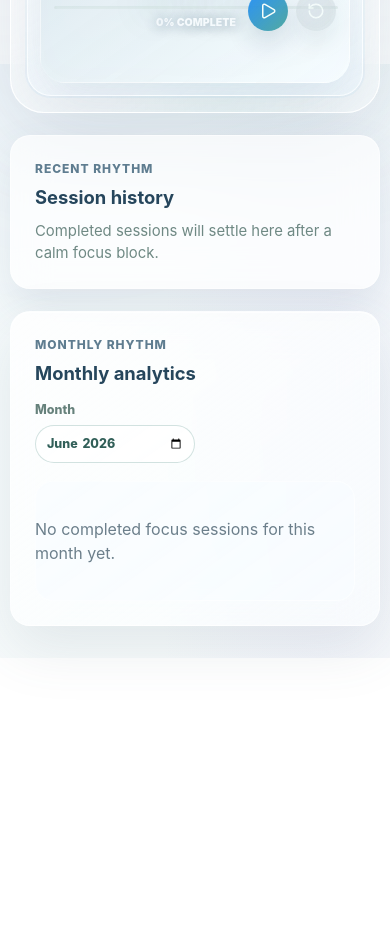
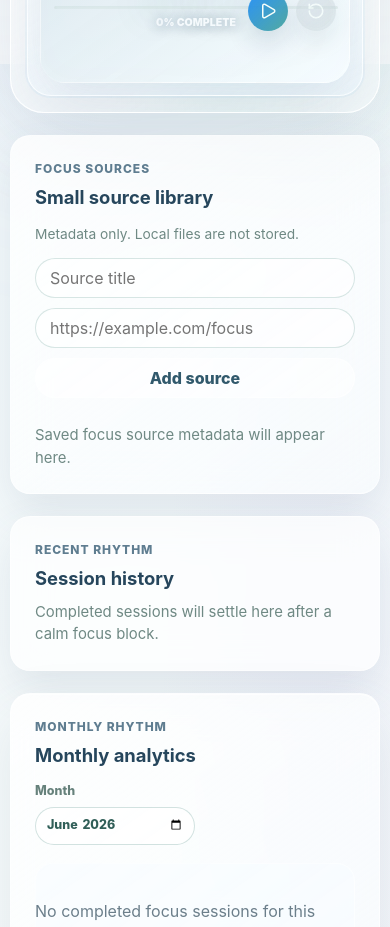
Before and after one commit to Ethan36Z/focusfox, a React (Vite) app: page / in a window 390 px wide. Shown: the part 780-1707 px from the top of the page. Before the commit the page ends 1438 px from the top, so only its background shows below. Built offline with nearby package versions, Linux system fonts and the light colour scheme.

Commit message:
Add tiny focus source library

```diff
--- a/src/App.tsx
+++ b/src/App.tsx
@@ -3,6 +3,7 @@ import { Coffee, Leaf } from 'lucide-react'
 import { DistractionButtons } from './components/DistractionButtons'
 import { DurationSelector } from './components/DurationSelector'
 import { FocusPlayer } from './components/FocusPlayer'
+import { FocusSourceLibrary } from './components/FocusSourceLibrary'
 import { MonthlyAnalytics } from './components/MonthlyAnalytics'
 import { SessionComplete } from './components/SessionComplete'
 import { SessionHistory } from './components/SessionHistory'
@@ -142,6 +143,8 @@ function App() {
         </div>
       </div>
 
+      <FocusSourceLibrary />
+
       {completedSession && showDetails ? (
         <SessionStats session={completedSession} />
       ) : null}
--- /dev/null
+++ b/src/components/FocusSourceLibrary.tsx
@@ -0,0 +1,144 @@
+import { useState, type FormEvent } from 'react'
+import {
+  canHandleExternalLink,
+  createExternalLinkSource,
+} from '../media/adapters/ExternalLinkAdapter'
+import { useMediaStore } from '../store/mediaStore'
+import type { FocusSource, FocusSourceType } from '../types/media'
+
+function formatSourceType(type: FocusSourceType) {
+  const labels: Record<FocusSourceType, string> = {
+    localAudio: 'Local audio',
+    localVideo: 'Local video',
+    youtube: 'YouTube',
+    bilibili: 'Bilibili',
+    bilibiliLive: 'Bilibili live',
+    externalLink: 'External link',
+    freeTubeExternal: 'FreeTube external',
+  }
+
+  return labels[type]
+}
+
+function getSourceDetail(source: FocusSource) {
+  if (source.fileName) {
+    return `${source.fileName} - re-select local file after refresh`
+  }
+
+  return source.url ?? source.notes ?? 'Saved source metadata'
+}
+
+export function FocusSourceLibrary() {
+  const [title, setTitle] = useState('')
+  const [url, setUrl] = useState('')
+  const [error, setError] = useState('')
+  const focusSources = useMediaStore((state) => state.focusSources)
+  const selectedFocusSourceId = useMediaStore(
+    (state) => state.selectedFocusSourceId,
+  )
+  const addFocusSource = useMediaStore((state) => state.addFocusSource)
+  const removeFocusSource = useMediaStore((state) => state.removeFocusSource)
+  const selectFocusSource = useMediaStore((state) => state.selectFocusSource)
+
+  function handleSubmit(event: FormEvent<HTMLFormElement>) {
+    event.preventDefault()
+
+    const trimmedTitle = title.trim()
+    const trimmedUrl = url.trim()
+
+    if (!trimmedTitle || !trimmedUrl) {
+      setError('Add a title and URL.')
+      return
+    }
+
+    if (!canHandleExternalLink(trimmedUrl)) {
+      setError('Use a valid http or https URL.')
+      return
+    }
+
+    addFocusSource({
+      ...createExternalLinkSource(trimmedUrl),
+      title: trimmedTitle.slice(0, 80),
+    })
+    setTitle('')
+    setUrl('')
+    setError('')
+  }
+
+  return (
+    <section
+      className="panel focus-source-library"
+      aria-labelledby="source-library-title"
+    >
+      <div className="source-library-heading">
+        <div>
+          <p className="eyebrow">Focus sources</p>
+          <h2 id="source-library-title">Small source library</h2>
+        </div>
+        <p>Metadata only. Local files are not stored.</p>
+      </div>
+
+      <form className="source-form" onSubmit={handleSubmit}>
+        <input
+          maxLength={80}
+          onChange={(event) => setTitle(event.target.value)}
+          placeholder="Source title"
+          type="text"
+          value={title}
+        />
+        <input
+          onChange={(event) => setUrl(event.target.value)}
+          placeholder="https://example.com/focus"
+          type="url"
+          value={url}
+        />
+        <button className="secondary-button" type="submit">
+          Add source
+        </button>
+      </form>
+
+      {error ? <p className="source-form-error">{error}</p> : null}
+
+      {focusSources.length === 0 ? (
+        <p className="empty-state">
+          Saved focus source metadata will appear here.
+        </p>
+      ) : (
+        <ul className="source-list">
+          {focusSources.map((source) => {
+            const isSelected = source.id === selectedFocusSourceId
+
+            return (
+              <li className={isSelected ? 'selected' : ''} key={source.id}>
+                <div className="source-main">
+                  <strong>{source.title}</strong>
+                  <span>{formatSourceType(source.type)}</span>
+                  <p title={getSourceDetail(source)}>
+                    {getSourceDetail(source)}
+                  </p>
+                </div>
+                <div className="source-actions">
+                  <button
+                    className={isSelected ? 'primary-button' : 'secondary-button'}
+                    disabled={isSelected}
+                    onClick={() => selectFocusSource(source.id)}
+                    type="button"
+                  >
+                    {isSelected ? 'Selected' : 'Select'}
+                  </button>
+                  <button
+                    className="ghost-button"
+                    onClick={() => removeFocusSource(source.id)}
+                    type="button"
+                  >
+                    Remove
+                  </button>
+                </div>
+              </li>
+            )
+          })}
+        </ul>
+      )}
+    </section>
+  )
+}
--- a/src/index.css
+++ b/src/index.css
@@ -1432,6 +1432,132 @@ h2 {
   margin-top: 22px;
 }
 
+.focus-source-library {
+  display: grid;
+  gap: 14px;
+  margin-top: 22px;
+  background:
+    linear-gradient(145deg, rgba(255, 255, 255, 0.72), rgba(248, 253, 255, 0.38)),
+    rgba(255, 255, 255, 0.3);
+}
+
+.source-library-heading {
+  display: flex;
+  justify-content: space-between;
+  gap: 16px;
+  align-items: flex-start;
+}
+
+.source-library-heading p:last-child {
+  max-width: 260px;
+  margin: 0;
+  color: #6f8984;
+  font-size: 0.86rem;
+  text-align: right;
+}
+
+.source-form {
+  display: grid;
+  grid-template-columns: minmax(120px, 0.7fr) minmax(180px, 1fr) auto;
+  gap: 10px;
+}
+
+.source-form input {
+  min-width: 0;
+  min-height: 40px;
+  padding: 0 14px;
+  border: 1px solid rgba(94, 152, 143, 0.24);
+  border-radius: 999px;
+  color: #214842;
+  background: rgba(255, 255, 255, 0.62);
+}
+
+.source-form .secondary-button {
+  min-height: 40px;
+  padding: 0 16px;
+}
+
+.source-form-error {
+  margin: -4px 0 0;
+  color: #8a650f;
+  font-size: 0.86rem;
+  font-weight: 750;
+}
+
+.source-list {
+  display: grid;
+  gap: 8px;
+  padding: 0;
+  margin: 0;
+  list-style: none;
+}
+
+.source-list li {
+  display: grid;
+  grid-template-columns: minmax(0, 1fr) auto;
+  gap: 12px;
+  align-items: center;
+  padding: 12px 14px;
+  border-radius: 18px;
+  color: #526f80;
+  background:
+    linear-gradient(145deg, rgba(255, 255, 255, 0.68), rgba(248, 253, 255, 0.46)),
+    rgba(255, 255, 255, 0.32);
+  box-shadow: inset 0 0 0 1px rgba(255, 255, 255, 0.44);
+}
+
+.source-list li.selected {
+  box-shadow:
+    inset 0 0 0 1px rgba(10, 132, 255, 0.24),
+    0 10px 22px rgba(10, 132, 255, 0.08);
+}
+
+.source-main {
+  display: grid;
+  min-width: 0;
+  gap: 2px;
+}
+
+.source-main strong,
+.source-main p {
+  overflow: hidden;
+  text-overflow: ellipsis;
+  white-space: nowrap;
+}
+
+.source-main strong {
+  color: #244842;
+}
+
+.source-main span {
+  width: fit-content;
+  padding: 2px 8px;
+  border-radius: 999px;
+  color: #0969c8;
+  font-size: 0.74rem;
+  font-weight: 850;
+  background: rgba(10, 132, 255, 0.1);
+}
+
+.source-main p {
+  margin: 3px 0 0;
+  color: #66817b;
+  font-size: 0.85rem;
+}
+
+.source-actions {
+  display: flex;
+  gap: 8px;
+}
+
+.source-actions .primary-button,
+.source-actions .secondary-button,
+.source-actions .ghost-button {
+  min-height: 34px;
+  padding: 0 12px;
+  font-size: 0.82rem;
+}
+
 .history-heading {
   display: flex;
   justify-content: space-between;
@@ -1673,8 +1799,24 @@ input:focus-visible {
   }
 
   .analytics-heading,
-  .reason-summary li {
+  .reason-summary li,
+  .source-library-heading,
+  .source-list li {
     flex-direction: column;
+  }
+
+  .source-library-heading p:last-child {
+    max-width: none;
+    text-align: left;
+  }
+
+  .source-form,
+  .source-list li {
+    grid-template-columns: 1fr;
+  }
+
+  .source-actions {
+    flex-wrap: wrap;
   }
 
   .analytics-metrics {
```
